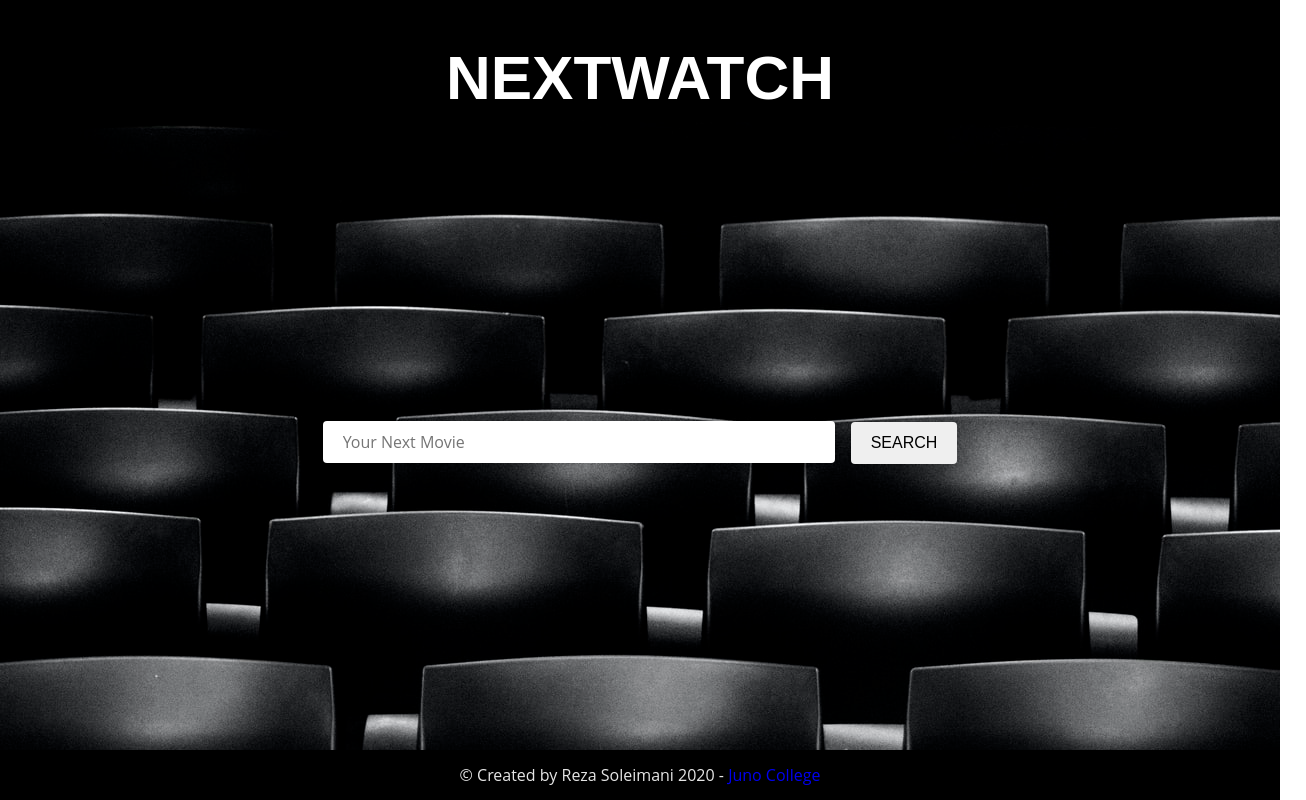
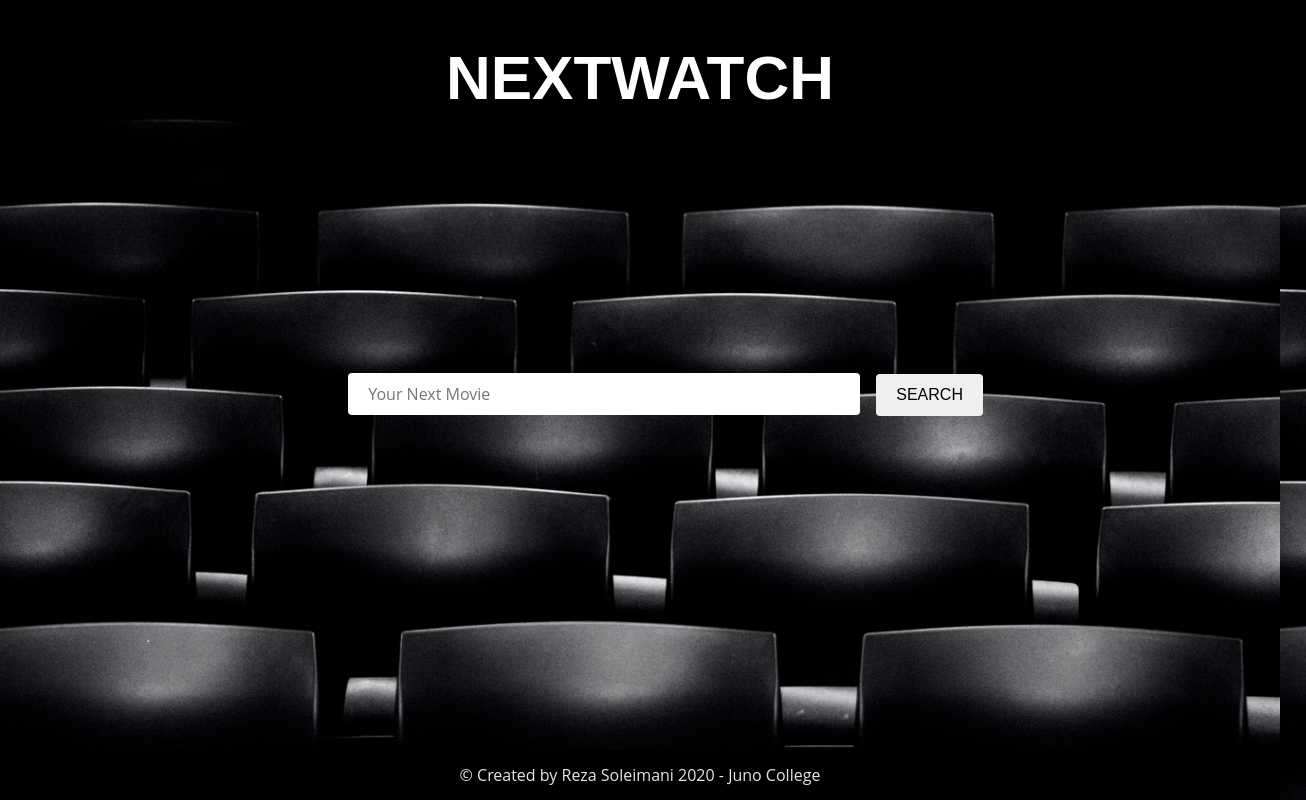
Before and after one commit to rezaska/reza-soleimani-project-five, a React (Create React App) app: page / in a window 1280 px wide. Shown: the whole page, 1306 px wide, since content can reach past the window. Built offline with nearby package versions, Linux system fonts and the light colour scheme.

Commit message:
added favicon and more styling

```diff
--- a/src/App.js
+++ b/src/App.js
@@ -26,6 +26,10 @@ class App extends Component {
       })
       this.fetchMovies()
     }
+  }
+
+  componentWillMount() {
+    document.title = 'NextWatch'
   }
 
   // set a conditional statement so if there is a text in the search bar, the result comes up.
--- a/src/index.css
+++ b/src/index.css
@@ -16,6 +16,7 @@ html { -moz-box-sizing: border-box; -webkit-box-sizing: border-box; box-sizing:
     /* Backgorund image by Elijah Flores on Unsplash */
 html {
     background-image: url(./Background.jpg);
+    background-size: cover;
 }
 
 /* Typography styles */
@@ -71,7 +72,12 @@ button {
 }
 
 .searchBar {
-    margin-top: 300px;
+    /* margin-top: 300px; */
+
+    position: absolute;
+    bottom: 47%;
+    left: 2%;
+    width: 100%;
 }
 
 .searchBarTop {
@@ -141,6 +147,7 @@ footer {
 
 footer a {
     text-decoration: none;
+    color: #e5e5e5;
 }
 
 footer a:visited {
```
Also changed, not shown: src/logo.svg (deleted), 1 other file (tests, documents, lock files or other folders).
